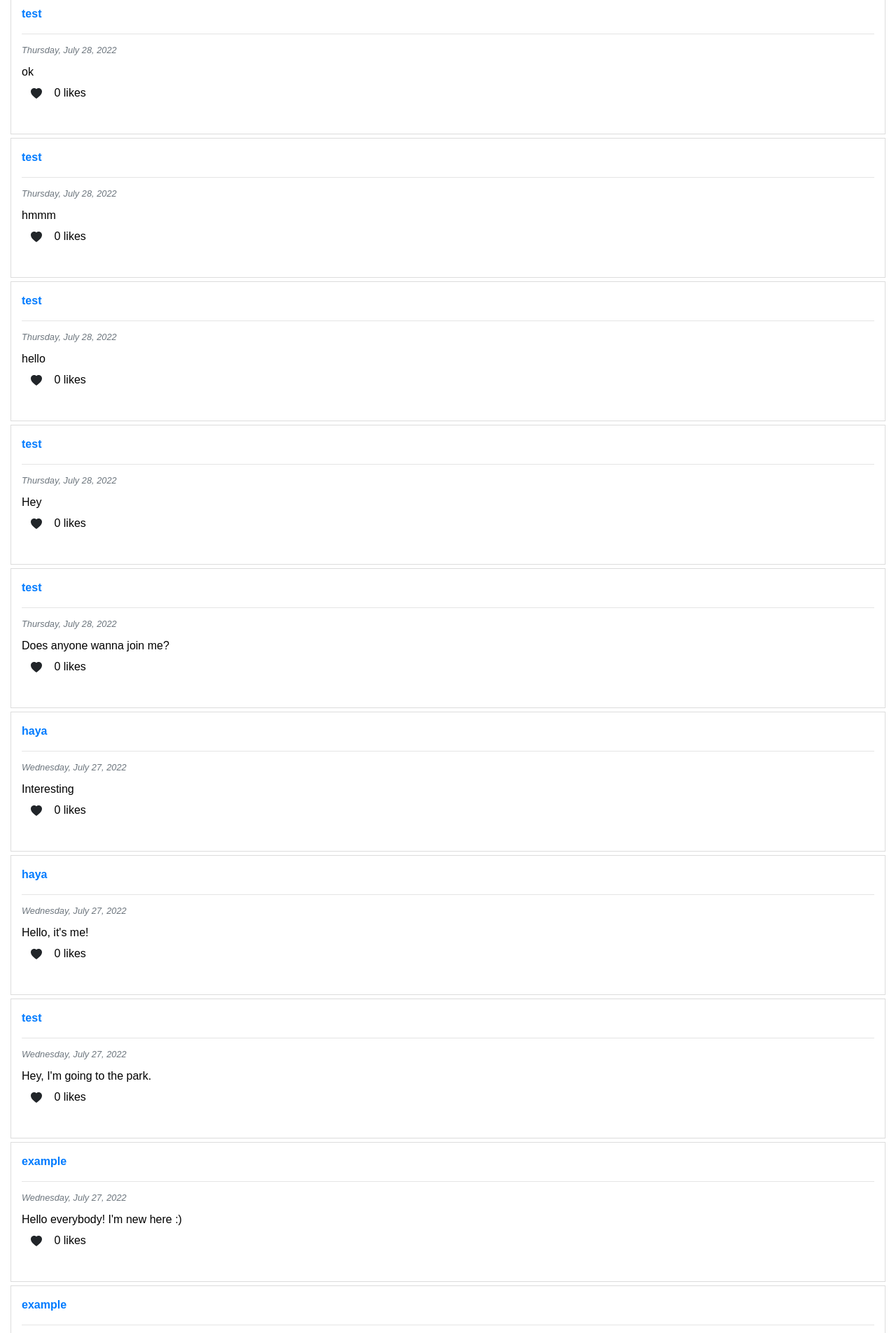
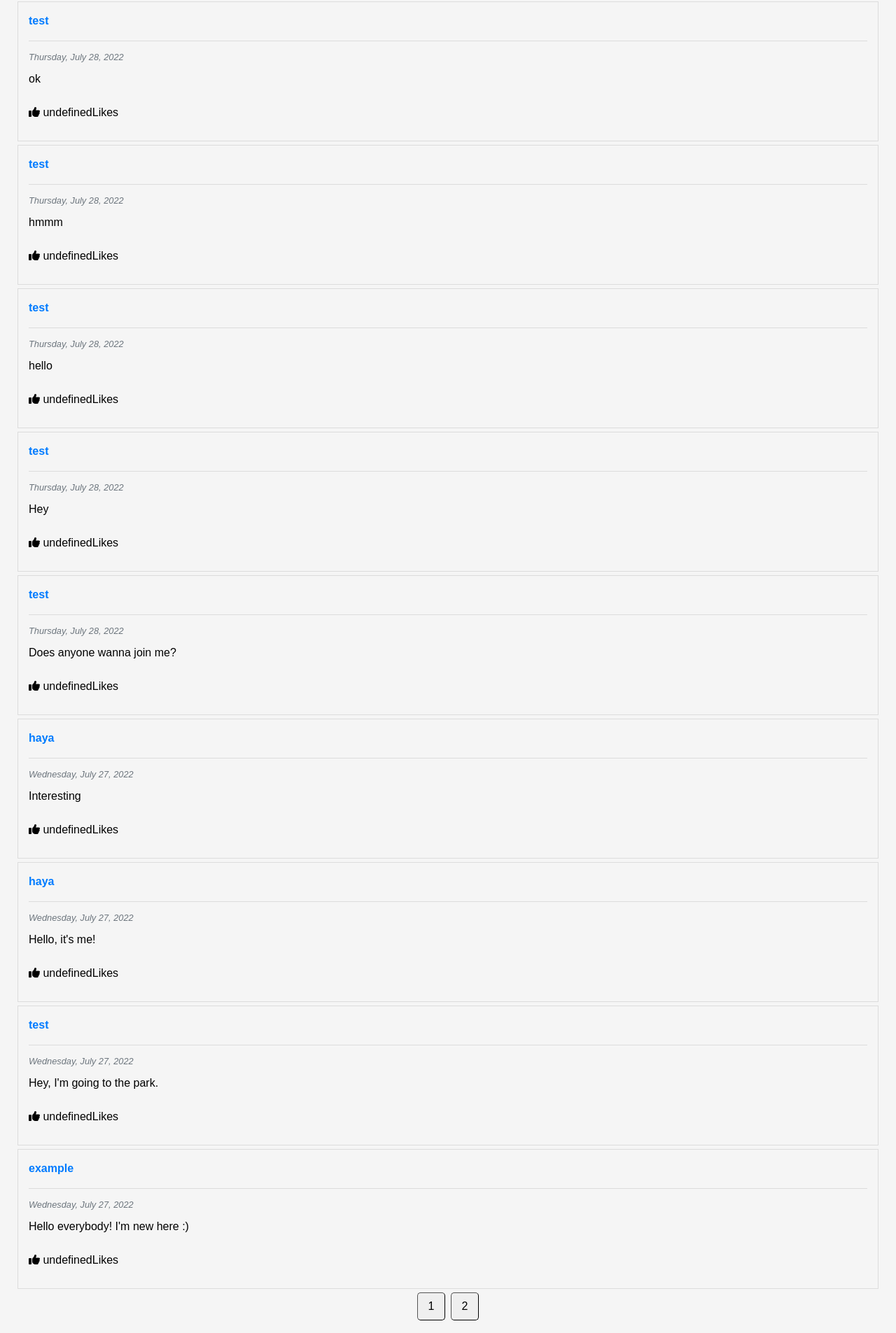
Before and after one commit to HayaaQutaishat/CS50W-Project4-Network, a Django app: page / in a window 1280 px wide. Shown: the part 440-2345 px from the top of the page at 70% size. Run offline with Django 3.2, Linux system fonts and the light colour scheme; a user stored in the database is signed in; data comes from the database, SQL or seed files in the repository; both versions use the stored data as it was after the commit; some libraries are stand-ins or nearby versions.

Commit message:
fourth commit

```diff
--- a/network/models.py
+++ b/network/models.py
@@ -14,8 +14,8 @@
 class Post(models.Model):
     post = models.TextField(blank=True)
     creator = models.ForeignKey(User, on_delete=models.CASCADE, related_name="posts")
-    likes = models.ManyToManyField(User, related_name="liked_posts")
     date = models.DateTimeField(auto_now_add=True)
+    likes = models.ManyToManyField(User, blank=True ,related_name="likes")
 
     def __str__(self):
         return f"{self.post}"
@@ -26,6 +26,7 @@
             "post": self.post,
             "creator": self.creator.username,
             "date": self.date.strftime("%A, %B %e, %Y"),
+
         }
 
     @classmethod
--- a/network/static/network/index.js
+++ b/network/static/network/index.js
@@ -34,6 +34,84 @@
     load_posts();
 });
 
+
+ // To load all posts
+function load_posts(){
+
+  // Show posts view
+  document.querySelector('#posts_view').style.display = 'block';
+
+fetch('/posts')
+.then(response => response.json())
+.then(posts => {
+    console.log(posts);
+
+    const post_element = document.querySelector('#posts_view');
+    const pagination_element = document.querySelector('#pagination')
+
+    let current_page = 1;
+    let rows = 10;
+
+    function display_posts(posts, wrapper, rows_per_page, page) {
+      // when click next page, clear all the old 10 posts, and load new 10
+      wrapper.innerHTML = "";
+      page--;
+
+      // to loop through the posts
+      let statrt = rows_per_page * page;
+      let end = statrt + rows_per_page;
+      let paginatedPosts = posts.slice(statrt, end);
+
+      for (let i = 0; i < paginatedPosts.length; i++) {
+        let post = paginatedPosts[i];
+          let post_element = document.createElement('div')
+          post_element.className = "post_element";
+
+
+          post_element.innerHTML = `
+          <span><strong><a id="post_${post.id}" href="#">${post.creator}</a></strong></span>
+          <hr>
+          <p class="card-subtitle mb-2 text-muted">
+          <small><em>${post.date}</em></small>
+          </p>
+          <span>${post.post}</span><br>
+          <br>
+          <i class="fa-solid fa-thumbs-up"></i> ${post.likes}Likes
+        `;
+      // document.querySelector('#posts_view').append(post_element);
+      wrapper.append(post_element);
+      document.querySelector(`#post_${post.id}`).addEventListener('click', event => profile(event.target.innerHTML))
+      }
+    }
+    function SetUpPagination(posts, wrapper, rows_per_page) {
+      wrapper.innerHTML = "";
+      // round up to get all posts and not lose any of them
+      let page_count = Math.ceil(posts.length / rows_per_page);
+      for (let i = 1; i < page_count + 1; i++) {
+        let btn = PaginationButton(i, posts);
+        wrapper.appendChild(btn);
+      }
+    }
+    function PaginationButton(page, posts) {
+      let button = document.createElement('button');
+      button.innerText = page;
+      button.id = "paginated_btn";
+      if (current_page == page) button.classList.add('active');
+
+      button.addEventListener('click', function() {
+        current_page = page;
+        display_posts(posts, post_element, rows, current_page);
+      });
+      return button;
+    }
+    display_posts(posts, post_element, rows, current_page);
+    SetUpPagination(posts, pagination_element, rows);
+
+
+
+});
+}
+
 function load_new_post(post_id) {
 
   fetch(`/post/${post_id}`)
@@ -62,43 +140,6 @@
     document.querySelector('#posts_view').prepend(post_div);
   });
 }
-
-
-// To load all posts
-function load_posts(){
-
-  // Show posts view
-  document.querySelector('#posts_view').style.display = 'block';
-
-fetch('/posts')
-.then(response => response.json())
-.then(posts => {
-    // console.log(posts);
-    posts.forEach(post => {
-      const post_div = document.createElement('div')
-      post_div.className = "post_div";
-      post_div.innerHTML = `
-      <span><strong><a id="post_${post.id}" href="#">${post.creator}</a></strong></span>
-      <hr>
-      <p class="card-subtitle mb-2 text-muted">
-      <small><em>${post.date}</em></small>
-      </p>
-      <span>${post.post}</span><br>
-      <button class="btn like">
-      <svg xmls="http://www.w3.org/2000/svg" width="16" height="16" fill="currentColor" class="bi bi-hear-fill like" viewBox="0 0 16 16">
-          <path fill-rule="evenodd" d="M8 1.314C12.438-3.248 23.534 4.735 8 15-7.534 4.736 3.562-3.248 8 1.314z"/>
-      </svg>
-      </button>
-    <span class="margin">
-          0 likes
-    </span>
-    `;
-      document.querySelector('#posts_view').append(post_div);
-      document.querySelector(`#post_${post.id}`).addEventListener('click', event => profile(event.target.innerHTML))
-    })
-});
-}
-
 
 function profile(user) {
 
--- a/network/static/network/styles.css
+++ b/network/static/network/styles.css
@@ -1,4 +1,4 @@
-.post_div {
+.post_element {
     border-style: solid;
     border-width: thin;
     border-color: #DCDCDC;
@@ -19,3 +19,25 @@
     margin-bottom: 5px;
     margin-top: 5px;
 }
+
+#pagination {
+    display: flex;
+    flex-wrap: wrap;
+    justify-content: center;
+    align-items: center;
+}
+
+#paginated_btn {
+    width: 40px;
+    height: 40px;
+    appearance: none;
+    border-radius: 5px;
+    border-width: thin;
+    /* space btw buttons */
+    margin: 0 4px;
+
+}
+
+#paginated_btn:hover {
+    background-color: gray;
+}
--- a/network/templates/network/index.html
+++ b/network/templates/network/index.html
@@ -11,9 +11,15 @@
         </form>
     </div>
 
-    <div class="container-fluid" id="posts_view"></div>
+    <div class="container-fluid" id="posts_view">
+
+    </div>
     <div class="container-fluid" id="profile_view"></div>
     <div class="container-fluid" id="following_posts_view"></div>
+    <div class="pagenumbers" id="pagination"></div>
+
+
+
 
 {% endblock %}
 {% block script %}
--- a/network/templates/network/layout.html
+++ b/network/templates/network/layout.html
@@ -4,12 +4,16 @@
 <html lang="en">
     <head>
         <title>{% block title %}Social Network{% endblock %}</title>
+        <script src="https://kit.fontawesome.com/e0a898fa04.js" crossorigin="anonymous"></script>
         <link rel="stylesheet" href="https://stackpath.bootstrapcdn.com/bootstrap/4.4.1/css/bootstrap.min.css" integrity="sha384-Vkoo8x4CGsO3+Hhxv8T/Q5PaXtkKtu6ug5TOeNV6gBiFeWPGFN9MuhOf23Q9Ifjh" crossorigin="anonymous">
         <link href="{% static 'network/styles.css' %}" rel="stylesheet">
         <style>
             body {
                 color: black;
                 font-family: sans-serif;
+                background-color: #F5F5F5;
+
+                margin: 10px;
             }
         </style>
 
--- a/network/urls.py
+++ b/network/urls.py
@@ -17,5 +17,5 @@
     path("profile/<str:user>", views.profile, name="profile"),
     path("follow/<str:user>", views.follow, name="follow"),
     path("following_posts", views.following_posts, name="following_posts"),
-
+    # path("like_status", views.like_status, name="like_status"),
 ]
```
Also changed, not shown: network/views.py (+15 -3 lines), db.sqlite3.
